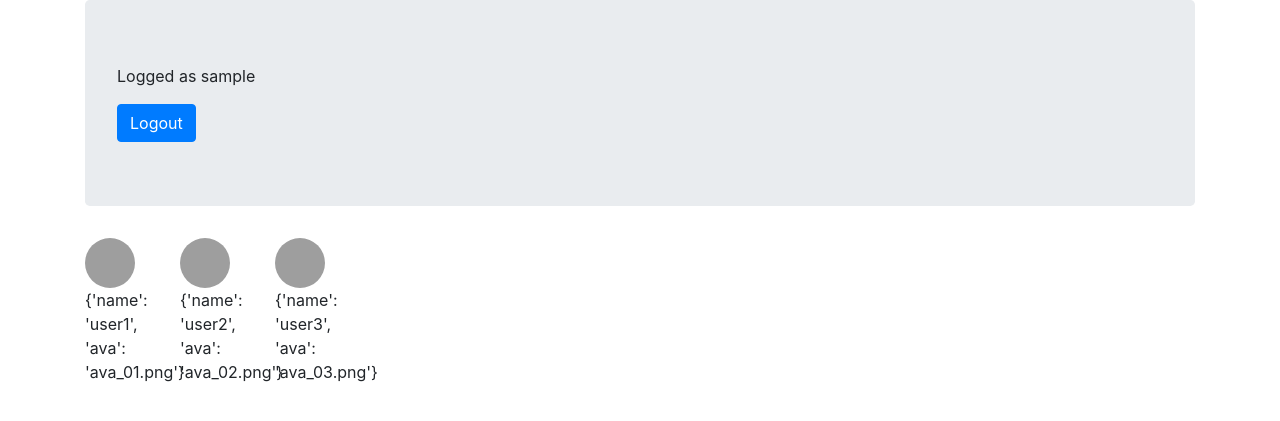
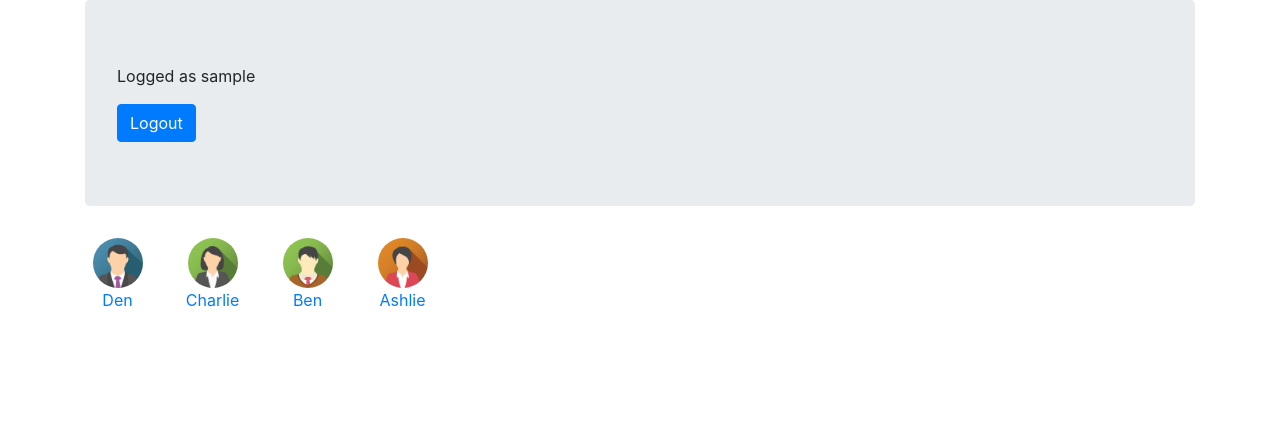
Before and after one commit to murateam/test_auth, a Django app: page /app/ in a window 1280 px wide. Shown: the top 421 px of the page. Run offline with Django 3.2, Linux system fonts and the light colour scheme; the visitor is signed in with stand-in values (Sample User, id 1); some libraries are stand-ins or nearby versions; grey boxes are pictures that could not be loaded.

Commit message:
fixed link for image for avatar

```diff
--- a/app/templates/app/app.html
+++ b/app/templates/app/app.html
@@ -25,11 +25,11 @@
         </a>
       {% endif %}
     </div>
-    <div class="row">
+    <div class="row text-center">
       {% for friend in friends %}
       <div class="col-md-1 col-sm-6">
-        <img src="{% static "app/{{friend.ava}}" %}" alt="Ava" class="avatar">
-        <p>{{friend}}</p>
+        <img src="http://localhost:8000/static/app/{{friend.ava}}" %}" alt="Ava" class="avatar">
+        <a href="# font-bold">{{friend.name}}</a>
       </div>
       {% endfor %}
     </div>
--- a/app/views.py
+++ b/app/views.py
@@ -14,19 +14,26 @@ def check_auth(request):
 def app(request):
 	friends = [
 		{
-			'name': 'user1',
+			'name': 'Den',
 			'ava': 'ava_01.png',
 		},
 		{
-			'name': 'user2',
+			'name': 'Charlie',
 			'ava': 'ava_02.png',
 		},
 		{
-			'name': 'user3',
+			'name': 'Ben',
 			'ava': 'ava_03.png',
 		},
+		{
+			'name': 'Ashlie',
+			'ava': 'ava_04.png',
+		},
+
 	]
 	if check_user(request.user):
+		# https://api.vk.com/method/METHOD_NAME?PARAMETERS&access_token=ACCESS_TOKEN
+		# https://vk.com/dev/friends.get
 		return render(request, 'app/app.html', {'friends': friends})
 	else:
 		return redirect('/accounts/login')
```
